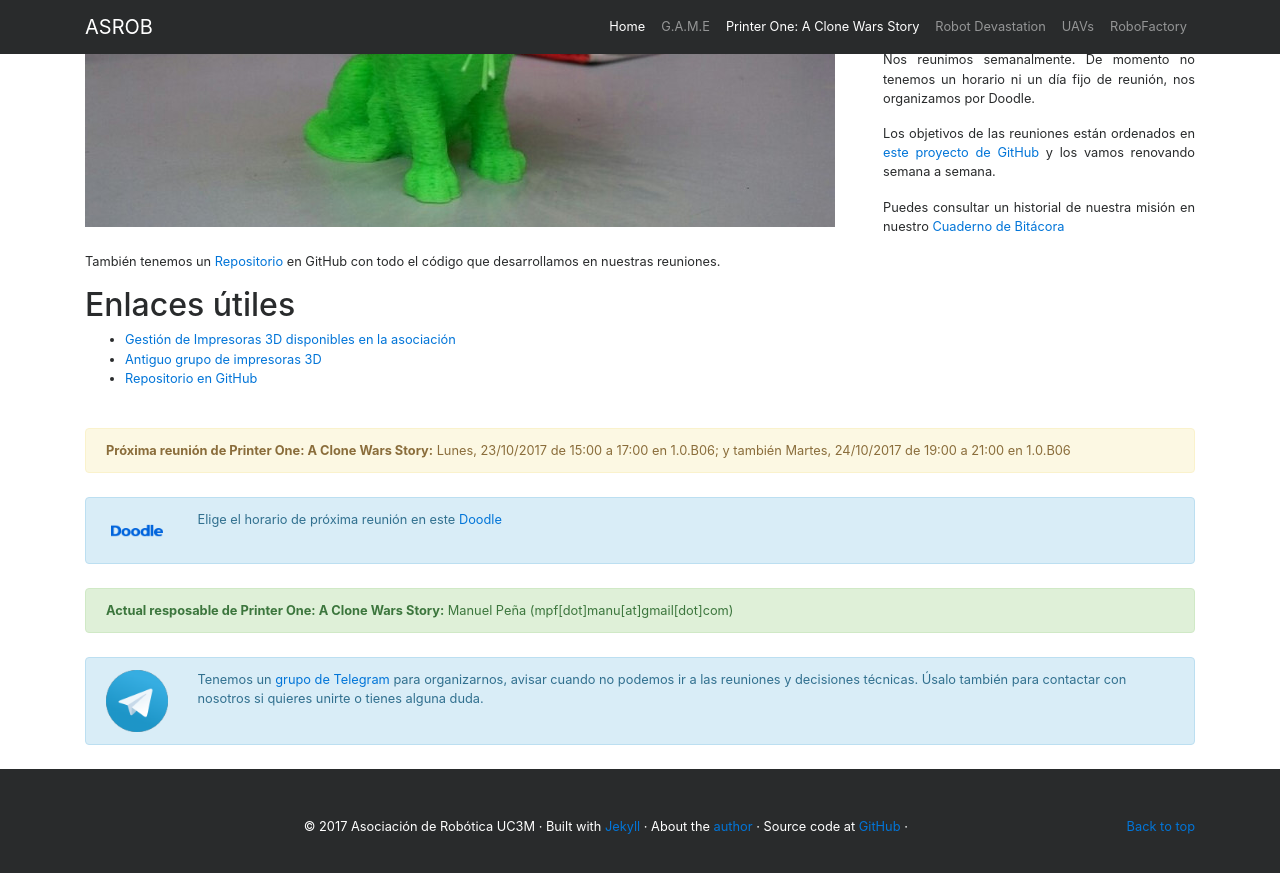
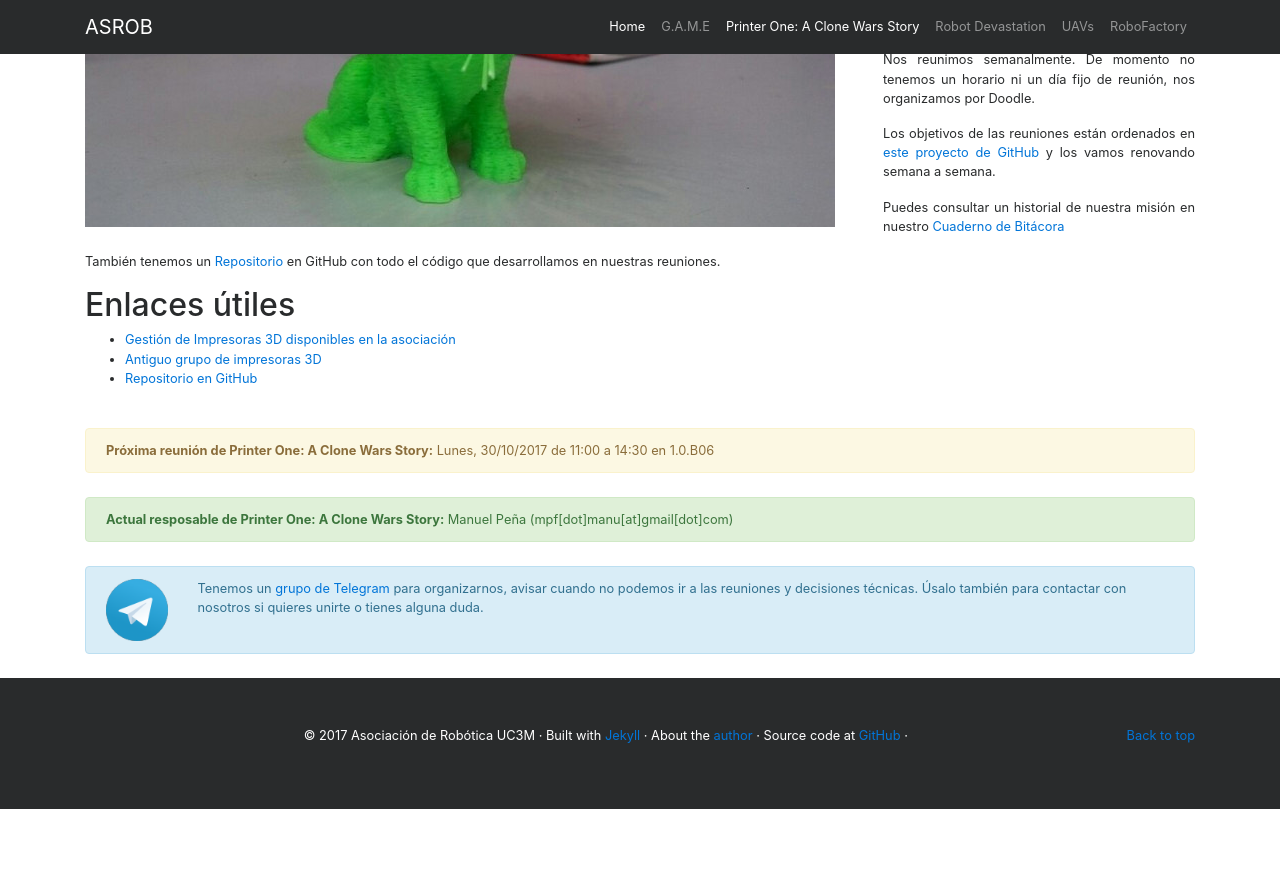
Before and after one commit to asrob-uc3m/asrob-uc3m.github.io, a Jekyll site: the page built from _workgroups/2017-05-28-printer-one.markdown, in a window 1280 px wide and 900 px high, scrolled down 1000 px. Shown: the top 873 px of the window. Built offline with Jekyll 4.4.1, drawn with Linux system fonts in a browser that asks for light colours; after the commit the page ends 1809 px from its top, so only the background shows below that.

Commit message:
Updated Printer One next meeting

```diff
--- a/_workgroups/2017-05-28-printer-one.markdown
+++ b/_workgroups/2017-05-28-printer-one.markdown
@@ -9,10 +9,13 @@
 picture_full: /img/printer_one-full.jpg
 manager: Manuel Peña
 manager_email: mpf[dot]manu[at]gmail[dot]com
-next_meeting: Lunes, 23/10/2017 de 15:00 a 17:00 en 1.0.B06; y también Martes, 24/10/2017 de 19:00 a 21:00 en 1.0.B06
-next_meeting_doodle: https://doodle.com/poll/85nzzi598s6ka3qn
+next_meeting: Lunes, 30/10/2017 de 11:00 a 14:30 en 1.0.B06
 layout: workgroup
 ---
+
+<!--- Swap next_meeting and next_meeting_doodle here --->
+<!---  --->
+<!--- next_meeting_doodle: https://doodle.com/poll/85nzzi598s6ka3qn --->
 
 ## Quiénes somos
 
```
